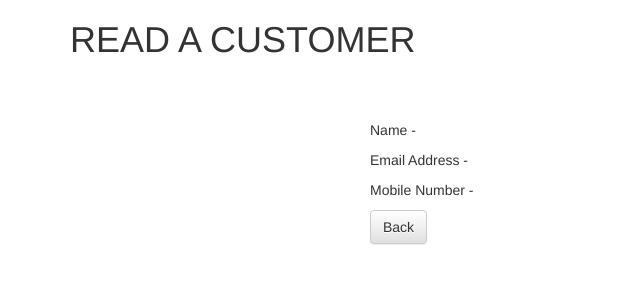
After one commit to amirKenul/phpCRUD, a PHP site: page /read.php in a window 1280 px wide. The commit adds this page. Shown: the top 300 px of the page, without its empty margins (0-640 px from the left). Run offline with PHP 8.4, Linux system fonts and the light colour scheme.

Commit message:
read function doesn't work

```diff
--- /dev/null
+++ b/read.php
@@ -0,0 +1,72 @@
+<!DOCTYPE html>
+<html>
+<head>
+	<title></title>
+
+	<link rel="stylesheet" href="https://maxcdn.bootstrapcdn.com/bootstrap/3.3.6/css/bootstrap.min.css" integrity="sha384-1q8mTJOASx8j1Au+a5WDVnPi2lkFfwwEAa8hDDdjZlpLegxhjVME1fgjWPGmkzs7" crossorigin="anonymous">
+
+<!-- Optional theme -->
+<link rel="stylesheet" href="https://maxcdn.bootstrapcdn.com/bootstrap/3.3.6/css/bootstrap-theme.min.css" integrity="sha384-fLW2N01lMqjakBkx3l/M9EahuwpSfeNvV63J5ezn3uZzapT0u7EYsXMjQV+0En5r" crossorigin="anonymous">
+
+
+<link rel="stylesheet" href="assets/css/style.css">
+
+	<?php
+
+/* include "config.php";
+
+
+
+
+ $sql1="SELECT id,name,email,telnumb FROM table1 WHERE id=".$id;
+
+ $query1=mysqli_query($conn,$sql1);
+
+ var_dump($query1);
+ $row	=mysqli_fetch_assoc($query1);
+*/
+ if(isset($_POST["read"])){
+ 	include "config.php";
+ 	$sql1="SELECT name,email,telnumb FROM table1 WHERE id='$id'";
+ 	var_dump($query1);
+    $row=mysqli_fetch_assoc($query1);
+ }
+
+
+/* while( $row=mysqli_fetch_assoc($query1)){
+
+  foreach ($row as $key => $value) {
+
+     echo $key ."->".$value."<br>";
+  }
+ }*/
+
+
+
+	?>
+</head>
+<body>
+<div class="container">
+	<h1>READ A CUSTOMER</h1>
+	<div class="col-md-6 col-md-offset-3" style="margin-top: 50px;">
+	<p>Name  -</p>
+	<p>Email Address  -</p>
+	<p>Mobile Number  -</p>
+
+<form action="" method="post">
+	<input class="btn btn-default create" name="back" type="submit" value="Back" >
+</form>
+	</div>
+
+</div>
+
+</body>
+</html>
+<?php
+
+if(isset($_POST["back"])) {
+
+  header("Location:index.php");
+}
+
+?>
```
Also changed, not shown: index.php (+4 -3 lines), update.php (+12 -2 lines).
